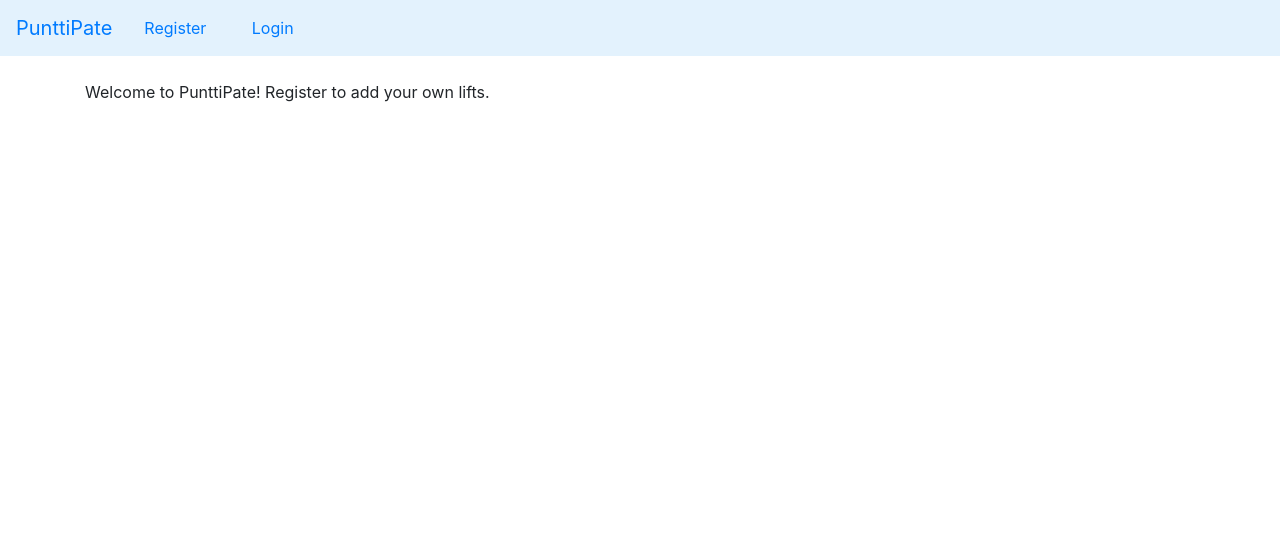
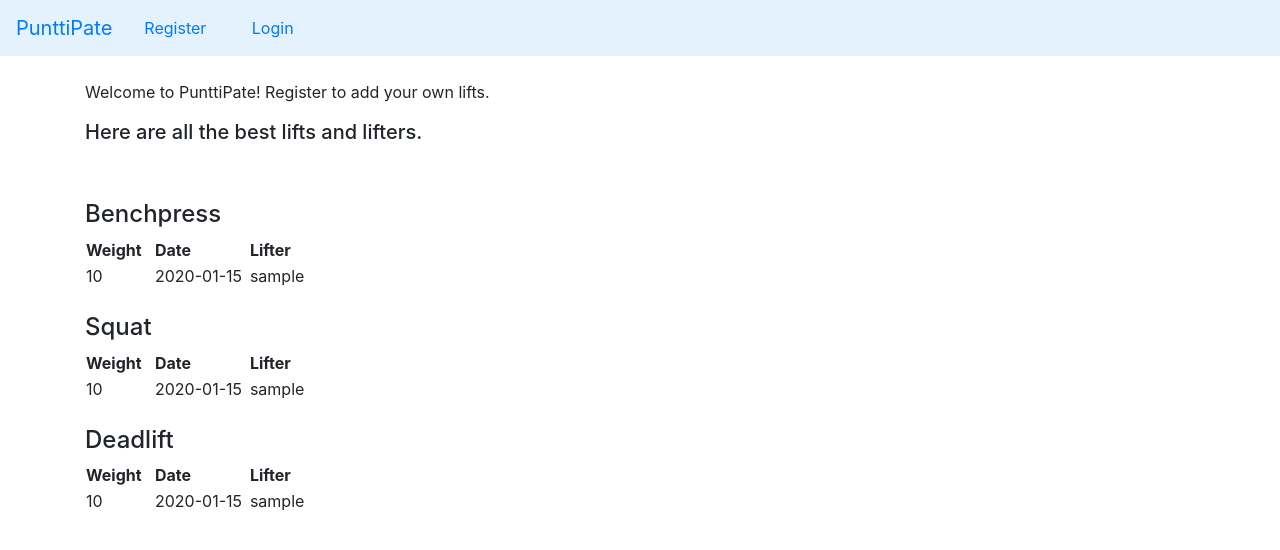
Before and after one commit to paivo/PunttiPate, a Flask app: page / in a window 1280 px wide. Shown: the top 550 px of the page. Run offline with Flask 2, Linux system fonts and the light colour scheme; tables that the repository leaves empty hold one stand-in row (values such as "Sample post"); some libraries are stand-ins or nearby versions.

Commit message:
lisättiin etusivulle parhaat julkiset tulokset näyttävä toiminto.

```diff
--- a/application/lift/models.py
+++ b/application/lift/models.py
@@ -95,6 +95,22 @@ class Bench(Lift):
 
         return response
 
+    ## 10 parasta julkista penkkitulosta
+    @staticmethod
+    def find_best():
+        stmt = text("SELECT Bench.weight, Bench.date, Account.username FROM Bench, Account"
+                    " WHERE Bench.account_id = Account.id"
+                    " AND Bench.public = 1"
+                    " GROUP BY Account.name"
+                    " ORDER BY Bench.weight DESC LIMIT 10")
+        res = db.engine.execute(stmt)
+
+        response = []
+        for row in res:
+            response.append({"weight": row[0], "date": row[1], "name": row[2]})
+
+        return response
+
 
 class Squat(Lift):
 
@@ -119,6 +135,23 @@ class Squat(Lift):
                 response.append({"weight": row[0], "date": row[1], "public": "Yes", "id": row[3]})
             else:
                 response.append({"weight": row[0], "date": row[1], "public": "No", "id": row[3]})
+
+        return response
+
+
+    ## 10 parasta julkista kyykkytulosta
+    @staticmethod
+    def find_best():
+        stmt = text("SELECT Squat.weight, Squat.date, Account.username FROM Squat, Account"
+                    " WHERE Squat.account_id = Account.id"
+                    " AND Squat.public = 1"
+                    " GROUP BY Account.name"
+                    " ORDER BY Squat.weight DESC LIMIT 10")
+        res = db.engine.execute(stmt)
+
+        response = []
+        for row in res:
+            response.append({"weight": row[0], "date": row[1], "name": row[2]})
 
         return response
 
@@ -148,3 +181,19 @@ class Dead(Lift):
                 response.append({"weight": row[0], "date": row[1], "public": "No", "id": row[3]})
 
         return response
+
+    ## 10 parasta julkista kyykkytulosta
+    @staticmethod
+    def find_best():
+        stmt = text("SELECT Dead.weight, Dead.date, Account.username FROM Dead, Account"
+                    " WHERE Dead.account_id = Account.id"
+                    " AND Dead.public = 1"
+                    " GROUP BY Account.name"
+                    " ORDER BY Dead.weight DESC LIMIT 10")
+        res = db.engine.execute(stmt)
+
+        response = []
+        for row in res:
+            response.append({"weight": row[0], "date": row[1], "name": row[2]})
+
+        return response
--- a/application/templates/index.html
+++ b/application/templates/index.html
@@ -5,11 +5,76 @@
   <h4>
     Welcome to PunttiPate!
   </h4>
+    <h5>
+    Here are all the best lifts and lifters.
+  </h5>
   {% else %}
   <p>
     Welcome to PunttiPate! Register to add your own lifts.
   </p>
-
+    <h5>
+    Here are all the best lifts and lifters.
+  </h5>
 {% endif %}
 
+
+<br><br>
+<table>
+    <h4>
+        Benchpress
+    </h4>
+    <tr>
+      <th>Weight&nbsp; &nbsp;</th>
+      <th>Date&nbsp; &nbsp;&nbsp; &nbsp;&nbsp; &nbsp;&nbsp; &nbsp;&nbsp; &nbsp;</th>
+        <th>Lifter</th>
+    </tr>
+    {% for bench in benches %}
+    <tr>
+      <td>{{ bench.weight }}</td>
+      <td>{{ bench.date }}</td>
+        <td>{{ bench.name }}</td>
+    </tr>
+    {% endfor %}
+    </table>
+
+    <br>
+    <table>
+    <h4>
+        Squat
+    </h4>
+    <tr>
+      <th>Weight&nbsp; &nbsp;</th>
+      <th>Date&nbsp; &nbsp;&nbsp; &nbsp;&nbsp; &nbsp;&nbsp; &nbsp;&nbsp; &nbsp;</th>
+        <th>Lifter</th>
+    </tr>
+    {% for squat in squats %}
+    <tr>
+      <td>{{ squat.weight }}</td>
+      <td>{{ squat.date }}</td>
+        <td>{{ squat.name }}</td>
+    </tr>
+    {% endfor %}
+    </table>
+
+    <br>
+    <table>
+    <h4>
+        Deadlift
+    </h4>
+    <tr>
+      <th>Weight&nbsp; &nbsp;</th>
+      <th>Date&nbsp; &nbsp;&nbsp; &nbsp;&nbsp; &nbsp;&nbsp; &nbsp;&nbsp; &nbsp;</th>
+        <th>Lifter</th>
+    </tr>
+    {% for dead in deads %}
+    <tr>
+      <td>{{ dead.weight }}</td>
+      <td>{{ dead.date }}</td>
+        <td>{{ dead.name }}</td>
+    </tr>
+    {% endfor %}
+    </table>
+
+
+
 {% endblock %}
--- a/application/views.py
+++ b/application/views.py
@@ -1,7 +1,8 @@
 from flask import render_template
 from application import app
-from application.auth.models import User
+from application.lift.models import Bench, Squat, Dead
+
 
 @app.route('/')
 def index():
-    return render_template("index.html", needs_tasks=User.find_users_with_no_tasks())
+    return render_template("index.html", benches=Bench.find_best(), squats=Squat.find_best(), deads=Dead.find_best())
```
